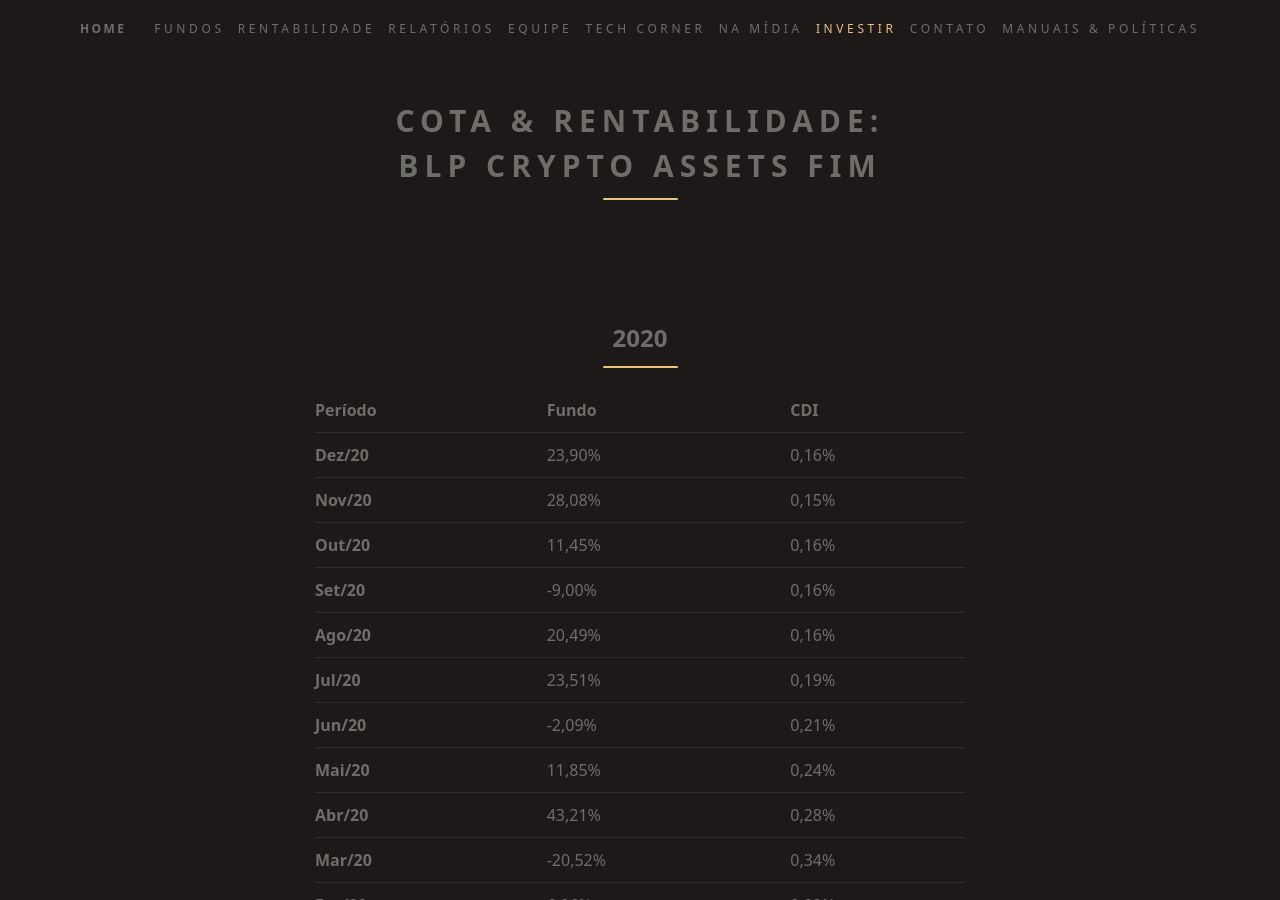
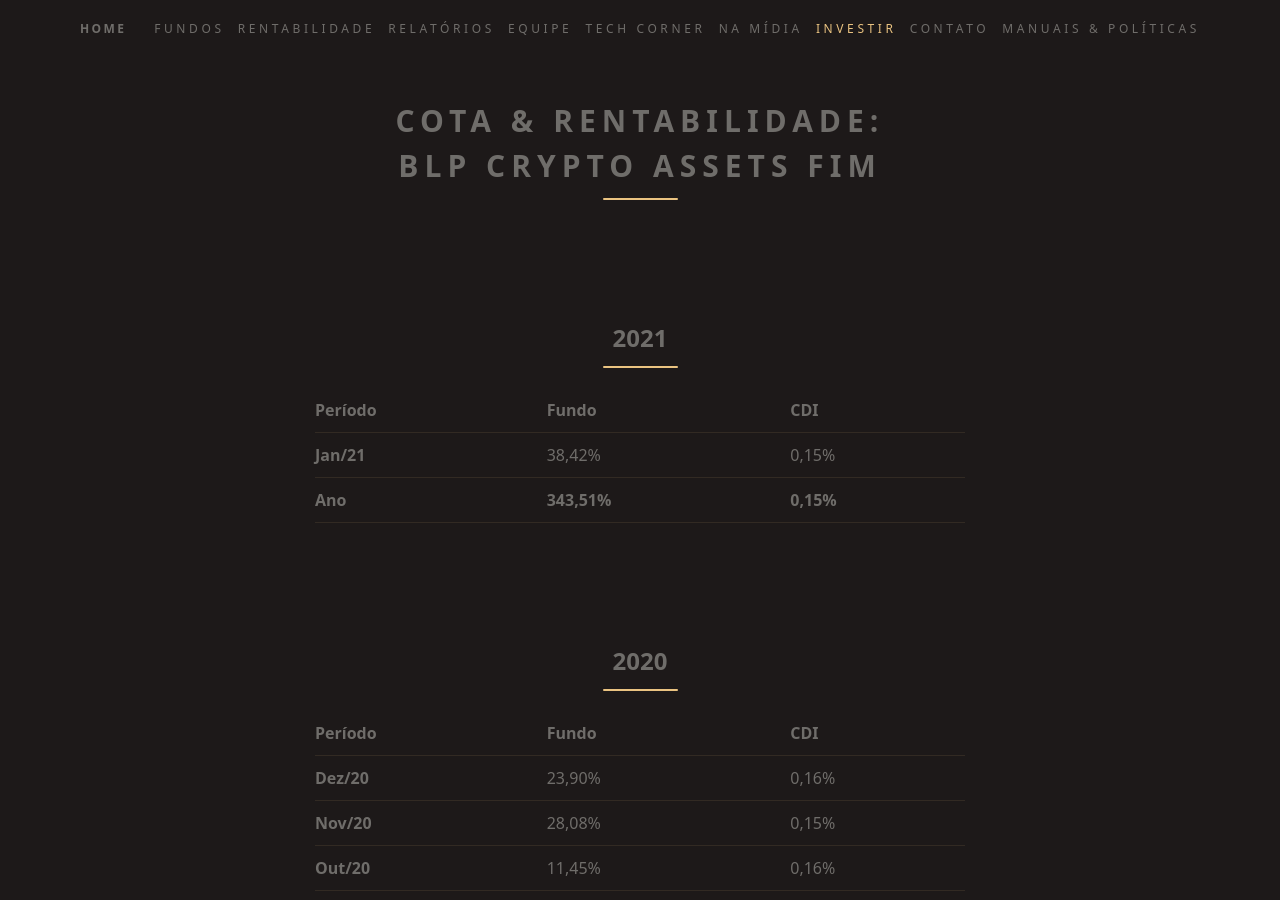
Before and after one commit to ateliedetemas/blpcrypto, a Jekyll site: the page built from _pages/rentabilidade/assets-fim.md, in a window 1280 px wide and 900 px high. Built offline with Jekyll 4.4.1, drawn with Linux system fonts in a browser that asks for light colours.

Commit message:
Update assets-fim.md

```diff
--- a/_pages/rentabilidade/assets-fim.md
+++ b/_pages/rentabilidade/assets-fim.md
@@ -4,6 +4,13 @@ layout: page
 title: "Cota & Rentabilidade: BLP Crypto Assets FIM"
 permalink: "/rentabilidade/assets-fim/"
 ---
+## 2021
+
+Período | Fundo | CDI
+---|---|---
+**Jan/21** | 38,42% | 0,15%
+**Ano**  | **343,51%** | **0,15%**
+
 ## 2020
 
 Período | Fundo | CDI
```
